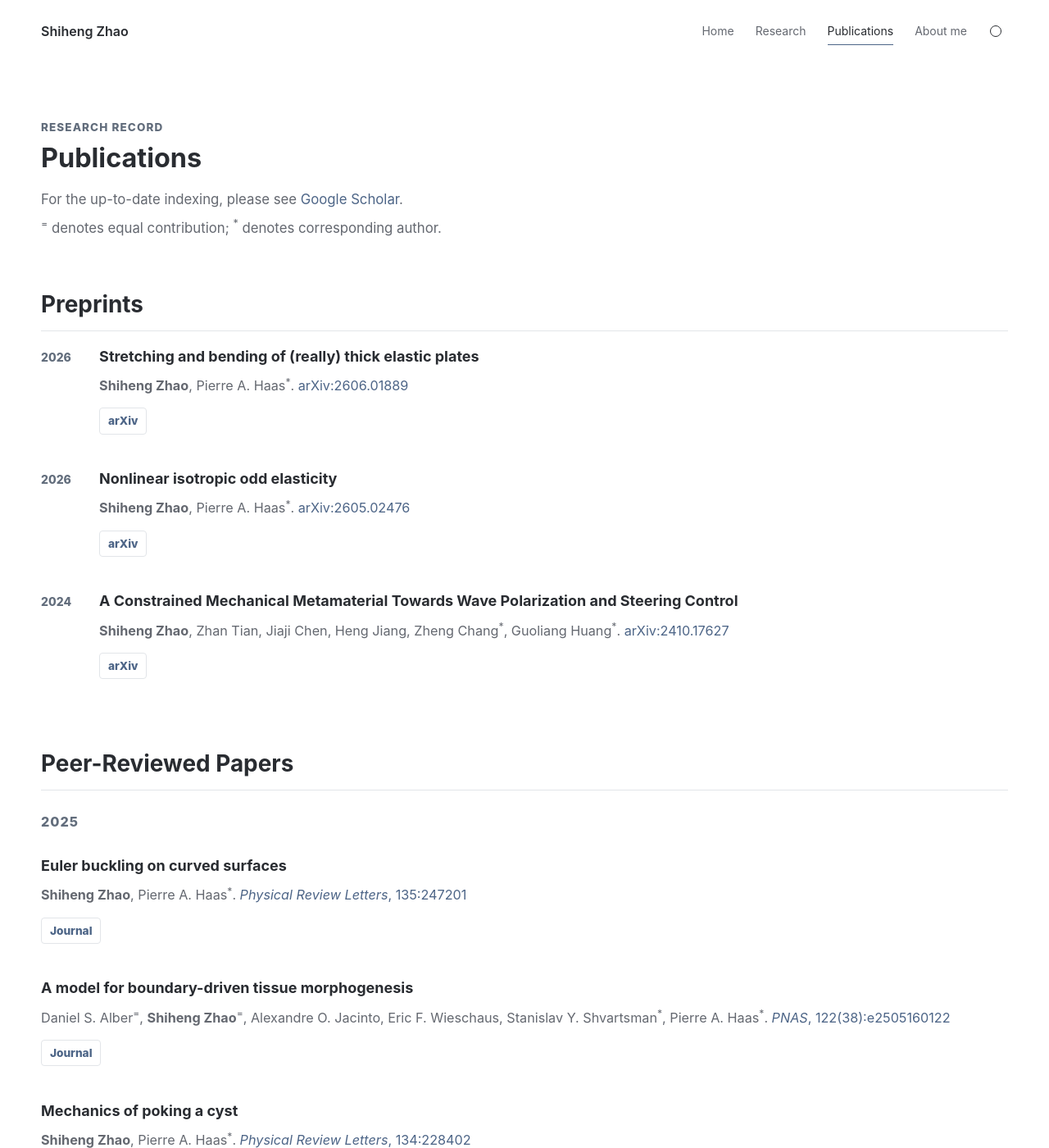
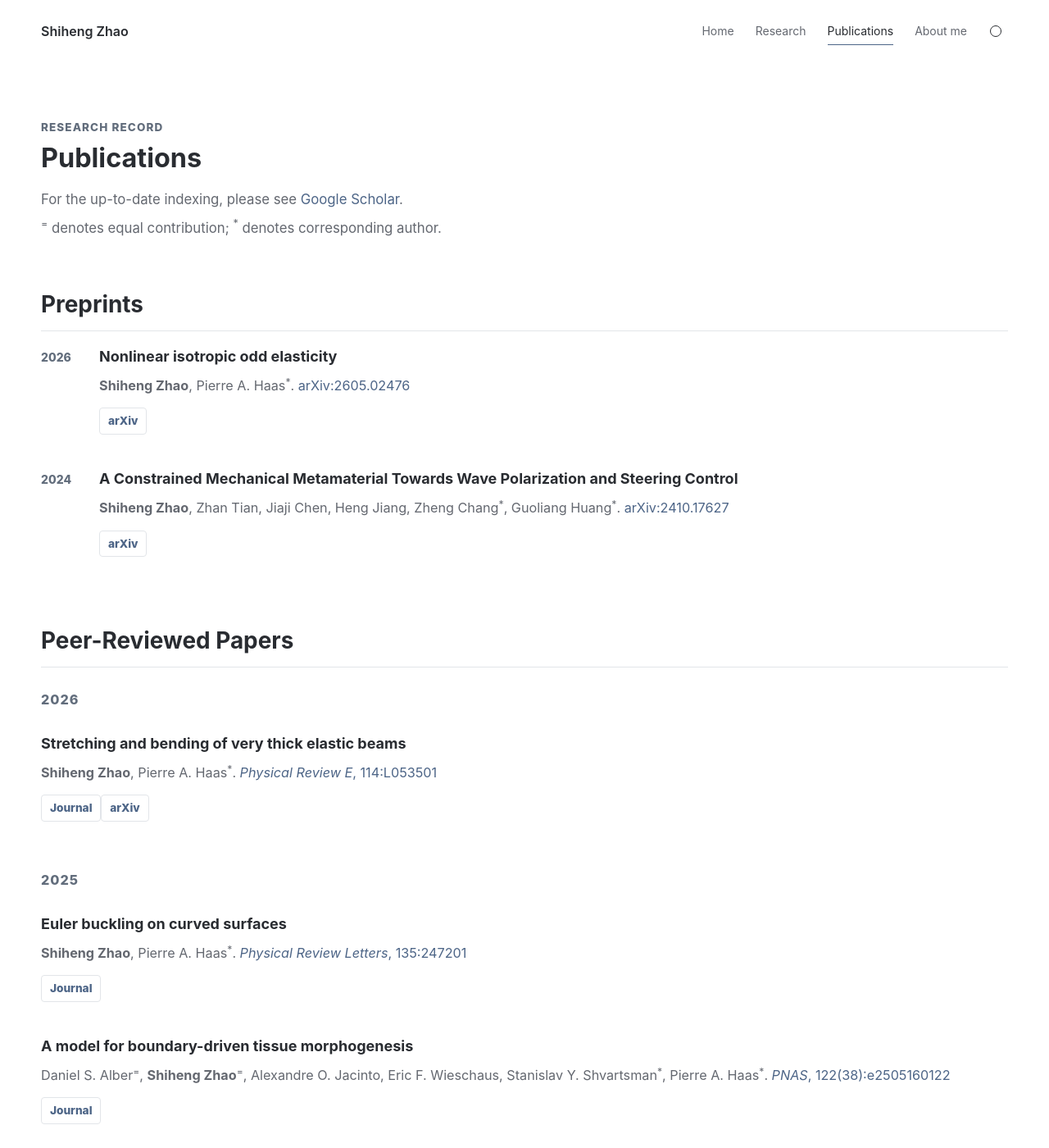
Before and after one commit to Iamzsh/Iamzsh.github.io, a Jekyll site: the page built from _pages/publications.html, in a window 1280 px wide and 1400 px high. Shown: the whole window at 82% size. Built offline with Jekyll 4.4.1, drawn with Linux system fonts in a browser that asks for light colours.

Commit message:
paperupdate

```diff
--- a/_pages/publications.html
+++ b/_pages/publications.html
@@ -18,17 +18,6 @@ body_class: page-publications
     </div>
 
     <div class="pub-list pub-list--preprints">
-      <article class="pub-card">
-        <div class="pub-card__title-row">
-          <span class="pub-entry-year">2026</span>
-          <h3>Stretching and bending of (really) thick elastic plates</h3>
-        </div>
-        <p class="pub-authors"><strong>Shiheng Zhao</strong>, Pierre A. Haas<sup>*</sup>. <span class="pub-venue">arXiv:2606.01889</span></p>
-        <div class="pub-card__footer">
-          <a class="pub-button" href="https://arxiv.org/abs/2606.01889" target="_blank">arXiv</a>
-        </div>
-      </article>
-
       <article class="pub-card">
         <div class="pub-card__title-row">
           <span class="pub-entry-year">2026</span>
@@ -56,6 +45,20 @@ body_class: page-publications
   <section class="pub-section pub-section--journals">
     <div class="section-heading section-heading--inline">
       <h2>Peer-Reviewed Papers</h2>
+    </div>
+
+    <div class="pub-year-group">
+      <h3 class="pub-year">2026</h3>
+      <div class="pub-list pub-list--peer-reviewed">
+        <article class="pub-card">
+          <h3>Stretching and bending of very thick elastic beams</h3>
+          <p class="pub-authors"><strong>Shiheng Zhao</strong>, Pierre A. Haas<sup>*</sup>. <span class="pub-venue"><em>Physical Review E</em>, 114:L053501</span></p>
+          <div class="pub-card__footer">
+            <a class="pub-button" href="https://doi.org/10.1103/tpd1-t6d2" target="_blank">Journal</a>
+            <a class="pub-button" href="https://arxiv.org/abs/2606.01889" target="_blank">arXiv</a>
+          </div>
+        </article>
+      </div>
     </div>
 
     <div class="pub-year-group">
```
